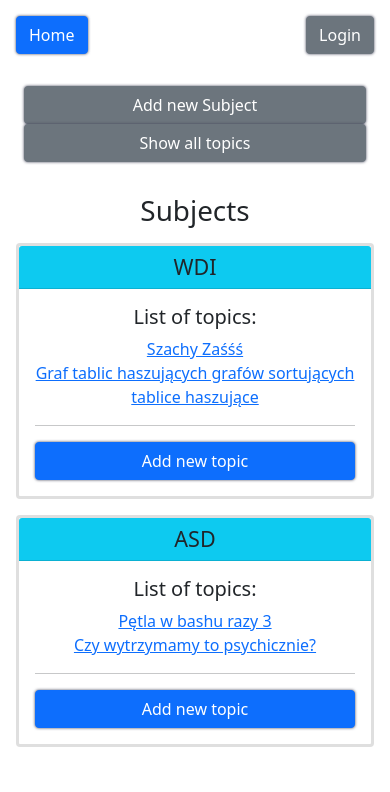
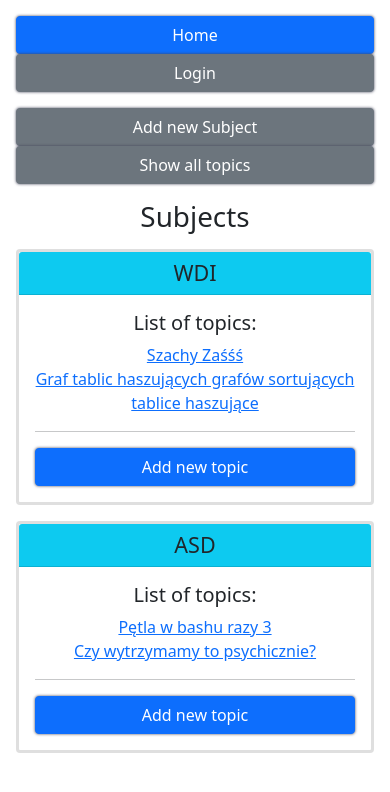
Before and after one commit to adrianryt/UI_IOZeta, a React (Create React App) app in the folder app/: page /subjects in a window 390 px wide. Shown: the top 792 px of the page. Built offline with nearby package versions, Linux system fonts and the light colour scheme.

Commit message:
responsiveness on subjects and topics subpages

```diff
--- a/app/src/components/nav_menu/NavMenu.tsx
+++ b/app/src/components/nav_menu/NavMenu.tsx
@@ -7,10 +7,10 @@ const NavMenu = () => {
     return(
         <nav className="my-3">
             <div className="d-flex flex-row flex-wrap justify-content-between px-3">
-                <div>
+                <div className="col-12 col-md-1">
                         <Link className="btn btn-primary d-block" to={"/"}>Home</Link>
                 </div>
-                <div id="login-button-wrapper">
+                <div id="login-button-wrapper" className="col-12 col-md-1">
                         <Link className="btn btn-secondary d-block" to={"/login"}>Login</Link>
                 </div>
             </div>
--- a/app/src/components/subjects/subject_list/SubjectList.tsx
+++ b/app/src/components/subjects/subject_list/SubjectList.tsx
@@ -1,9 +1,9 @@
 import * as React from "react";
-import {useEffect, useState} from "react";
+import { useEffect, useState } from "react";
 import axios from "axios";
 import Subject from "../../../objects/Subject";
 import SubjectComponent from "../subject/SubjectComponent";
-import {Link} from "react-router-dom";
+import { Link } from "react-router-dom";
 
 const SubjectList = () => {
 
@@ -13,17 +13,25 @@ const SubjectList = () => {
         axios.get("/mocked_subjects.json").then((response) => {
             setSubjects(response.data);
         }).catch((e) => {
-            console.error("cannot fetch subjects: "+e);
+            console.error("cannot fetch subjects: " + e);
         })
     }, [])
 
-    const subjectComponents = subjects.map((subject) => <SubjectComponent subject={subject} key={subject.name+""+subject.lecturer.name+""+subject.lecturer.surname} />)
+    const subjectComponents = subjects.map((subject) => <SubjectComponent subject={subject} key={subject.name + "" + subject.lecturer.name + "" + subject.lecturer.surname} />)
 
-    return(
+    return (
         <div>
-            <div className="row mx-2 my-3 m-lg-3 d-flex p-3">
-                <Link to="/subjects/new" className="btn btn-secondary col-sm-6">Add new Subject</Link>
-                <Link to="/topics" className="btn btn-secondary col-sm-6">Show all topics</Link>
+            <div className="px-3 my-3 d-flex row align-items-stretch">
+                <div className=" col-12 col-md-2">
+                    <Link to="/subjects/new" className="btn btn-secondary h-100">Add new Subject</Link>
+
+                </div>
+
+
+                <div className="col-12 col-md-2">
+                    <Link to="/topics" className="btn btn-secondary h-100">Show all topics</Link>
+
+                </div>
             </div>
             <h1 className="mx-auto text-center">Subjects</h1>
             <div id="subjectsContainer">
--- a/app/src/components/topics/TopicsList.tsx
+++ b/app/src/components/topics/TopicsList.tsx
@@ -1,11 +1,10 @@
 import * as React from "react";
 import TopicObject from "../../objects/TopicObject";
-import {useEffect, useState} from "react";
+import { useEffect, useState } from "react";
 import axios from "axios";
 import Topic from "./Topic";
-import {Dropdown, DropdownButton} from "react-bootstrap";
-import {Link} from "react-router-dom";
-import "./TopicList.css"
+import { Dropdown, DropdownButton } from "react-bootstrap";
+import { Link } from "react-router-dom";
 
 const TopicsList = () => {
 
@@ -15,14 +14,14 @@ const TopicsList = () => {
     useEffect(() => {
         axios.get("/mocked_topics.json").then((response) => {
             setAllTopics(response.data);
-            setTopicsComponent(response.data.map((topic: TopicObject) => <Topic key={topic.title+topic.description+topic.subject+topic.repoName} topic={topic}/>));
+            setTopicsComponent(response.data.map((topic: TopicObject) => <Topic key={topic.title + topic.description + topic.subject + topic.repoName} topic={topic} />));
         }).catch((e) => {
-            console.error("cannot fetch topics: "+e);
+            console.error("cannot fetch topics: " + e);
         });
-    },[]);
+    }, []);
 
     const filterTopics = (subject: string) => {
-        if(subject === 'all') {
+        if (subject === 'all') {
             setTopicsComponent(allTopicsComponents);
             return;
         }
@@ -39,15 +38,21 @@ const TopicsList = () => {
     dropdownItems.unshift(<Dropdown.Item id="All" onClick={() => filterTopics('all')}>All</Dropdown.Item>);
 
     // I dont like this line :/
-    const allTopicsComponents = allTopics.map(topic => <Topic key={topic.title+topic.description+topic.subject} topic={topic}/>);
+    const allTopicsComponents = allTopics.map(topic => <Topic key={topic.title + topic.description + topic.subject} topic={topic} />);
 
-    return(
+    return (
         <>
-            <div className="topic-list-flex d-flex gap-3 mb-4 mt-2 m-lg-3">
-                <Link to="/topics/new" className="btn btn-secondary">Add new Topic</Link>
-                <DropdownButton className="m-2" id="dropdown-basic-button" title="Select subject">
-                    {dropdownItems}
-                </DropdownButton>
+            <div className="topic-list-flex px-3 my-3 d-flex row align-items-stretch">
+                <div className="col-12 col-md-2">
+                    <Link to="/topics/new" className="btn btn-secondary h-100 ">Add new Topic</Link>
+
+                </div>
+                <div className="col-12 col-md-2">
+                    <DropdownButton id="dropdown-basic-button" title="Select subject" className="h-100 d-flex align-items-stretch">
+                        {dropdownItems}
+                    </DropdownButton>
+                </div>
+
             </div>
             <h2 className="mx-auto text-center">Topics</h2>
             <div className="m-lg-2">
--- a/app/src/index.css
+++ b/app/src/index.css
@@ -13,6 +13,6 @@ code {
     monospace;
 }
 
-a.btn {
+.btn {
     box-shadow: 0px 0px 3px 0px rgba(66, 68, 90, 1);
 }
```
